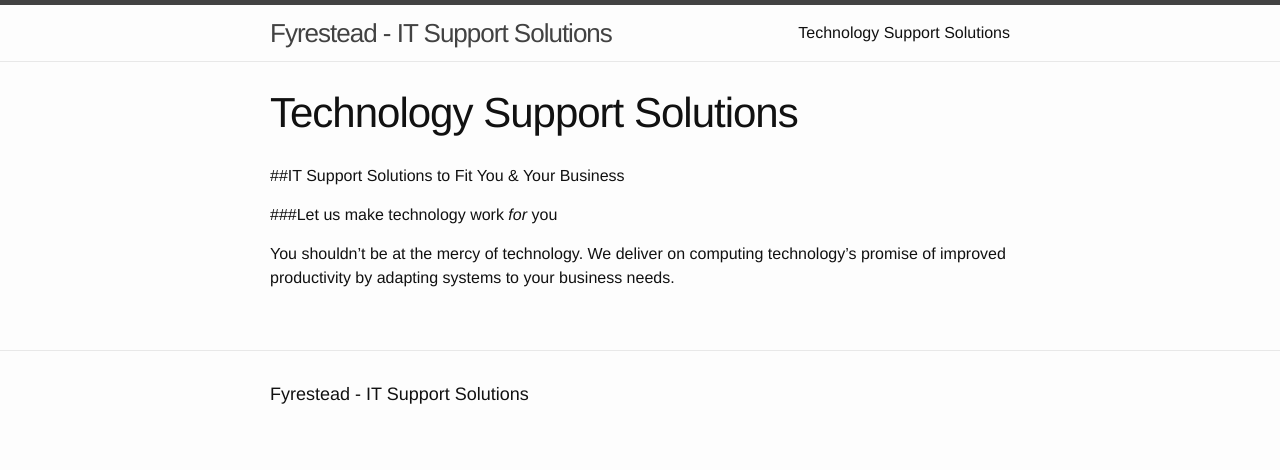
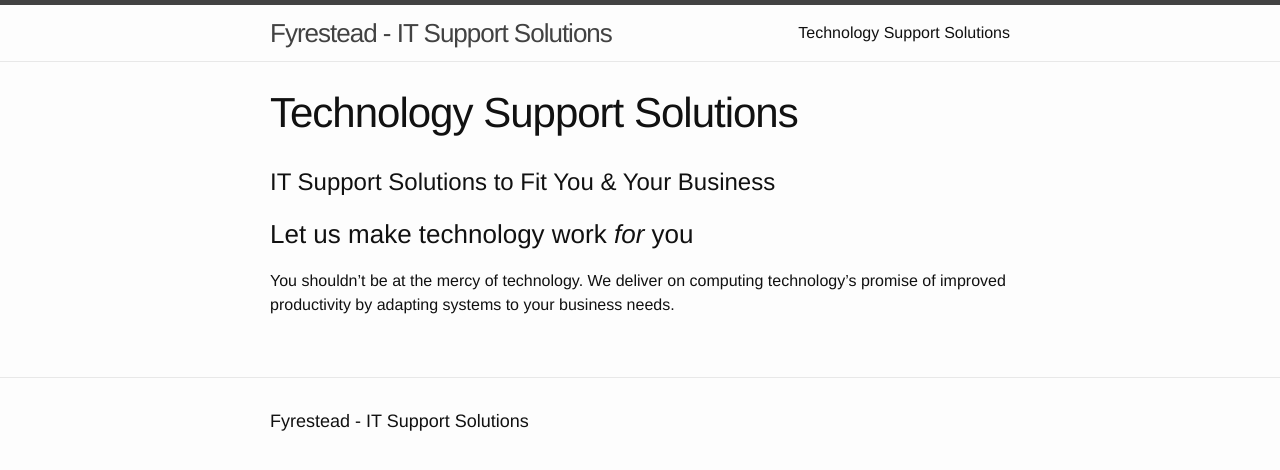
Before and after one commit to Fyrestead/fyrestead.github.io, a Jekyll site: the page built from technology-support-solutions.markdown, in a window 1280 px wide. Shown: the top 470 px of the page. Built offline with Jekyll 4.4.1, drawn with Linux system fonts in a browser that asks for light colours.

```diff
--- a/technology-support-solutions.markdown
+++ b/technology-support-solutions.markdown
@@ -3,8 +3,8 @@ title: Technology Support Solutions
 date: 2024-05-19 15:52:00 -04:00
 ---
 
-##IT Support Solutions to Fit You & Your Business
+# IT Support Solutions to Fit You & Your Business
 
-###Let us make technology work *for* you
+### Let us make technology work *for* you
 
 You shouldn't be at the mercy of technology. We deliver on computing technology's promise of improved productivity by adapting systems to your business needs.
```
